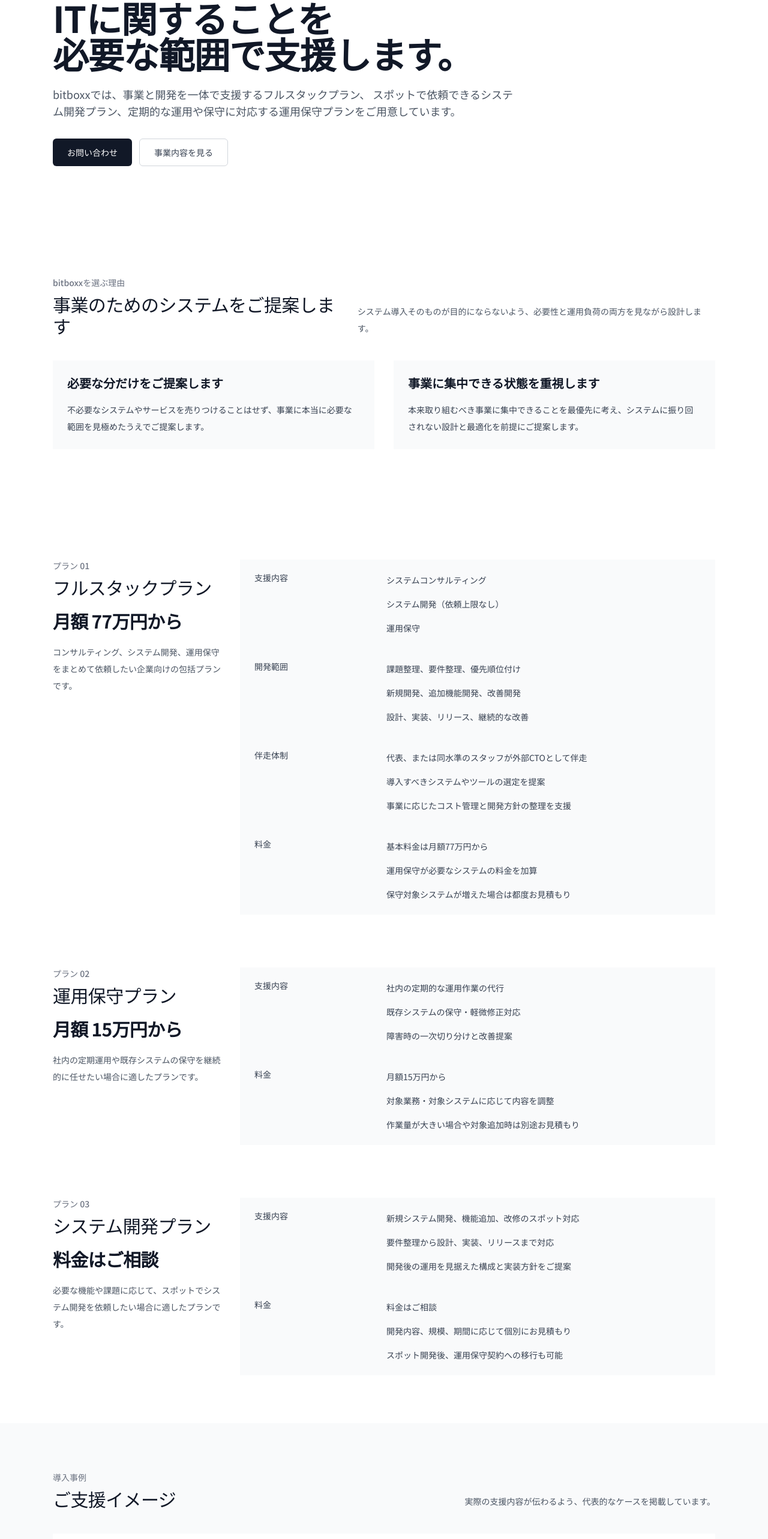
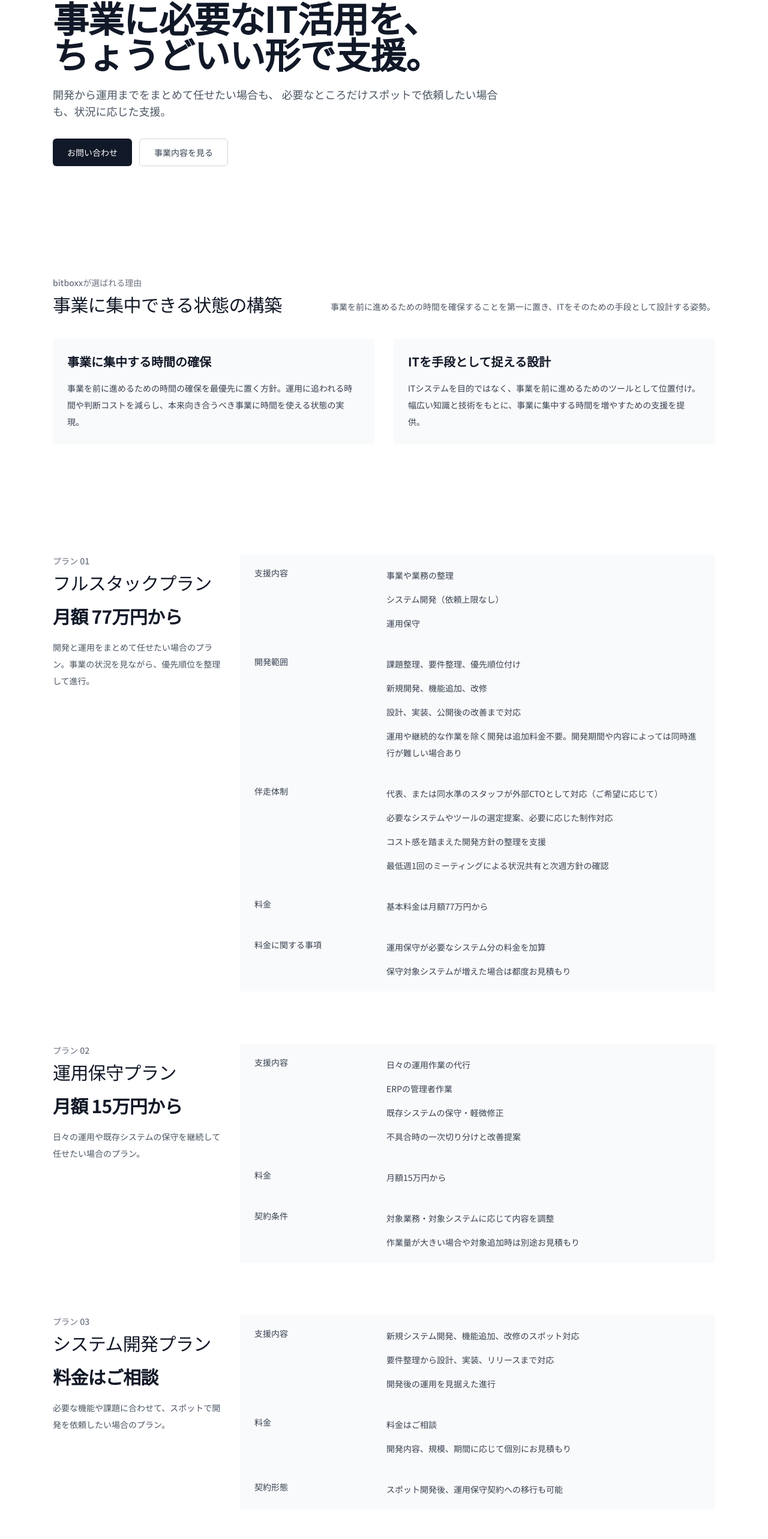
Before and after one commit to bitboxx-inc/bitboxx-hp, a SvelteKit app: page /plans in a window 1280 px wide. Shown: the part 194-2760 px from the top of the page at 60% size. Built offline with nearby package versions, Linux system fonts and the light colour scheme.

Commit message:
Refine plans page messaging

```diff
--- a/src/routes/plans/+page.svelte
+++ b/src/routes/plans/+page.svelte
@@ -10,67 +10,79 @@
   import { base } from '$app/paths';
 
   const fullStackOverview = [
-    'システムコンサルティング',
+    '事業や業務の整理',
     'システム開発（依頼上限なし）',
     '運用保守'
   ];
 
   const fullStackDetails = [
     '課題整理、要件整理、優先順位付け',
-    '新規開発、追加機能開発、改善開発',
-    '設計、実装、リリース、継続的な改善'
+    '新規開発、機能追加、改修',
+    '設計、実装、公開後の改善まで対応',
+    '運用や継続的な作業を除く開発は追加料金不要。開発期間や内容によっては同時進行が難しい場合あり'
   ];
 
   const executiveSupport = [
-    '代表、または同水準のスタッフが外部CTOとして伴走',
-    '導入すべきシステムやツールの選定を提案',
-    '事業に応じたコスト管理と開発方針の整理を支援'
+    '代表、または同水準のスタッフが外部CTOとして対応（ご希望に応じて）',
+    '必要なシステムやツールの選定提案、必要に応じた制作対応',
+    'コスト感を踏まえた開発方針の整理を支援',
+    '最低週1回のミーティングによる状況共有と次週方針の確認'
   ];
 
   const fullStackPricing = [
-    '基本料金は月額77万円から',
-    '運用保守が必要なシステムの料金を加算',
+    '基本料金は月額77万円から'
+  ];
+
+  const fullStackNotes = [
+    '運用保守が必要なシステム分の料金を加算',
     '保守対象システムが増えた場合は都度お見積もり'
   ];
 
   const operationSupportItems = [
-    '社内の定期的な運用作業の代行',
-    '既存システムの保守・軽微修正対応',
-    '障害時の一次切り分けと改善提案'
+    '日々の運用作業の代行',
+    'ERPの管理者作業',
+    '既存システムの保守・軽微修正',
+    '不具合時の一次切り分けと改善提案'
   ];
 
   const developmentPlanItems = [
     '新規システム開発、機能追加、改修のスポット対応',
     '要件整理から設計、実装、リリースまで対応',
-    '開発後の運用を見据えた構成と実装方針をご提案'
+    '開発後の運用を見据えた進行'
   ];
 
   const developmentPlanPricing = [
     '料金はご相談',
-    '開発内容、規模、期間に応じて個別にお見積もり',
+    '開発内容、規模、期間に応じて個別にお見積もり'
+  ];
+
+  const developmentPlanNotes = [
     'スポット開発後、運用保守契約への移行も可能'
   ];
 
   const operationSupportPricing = [
-    '月額15万円から',
+    '月額15万円から'
+  ];
+
+  const operationSupportNotes = [
     '対象業務・対象システムに応じて内容を調整',
     '作業量が大きい場合や対象追加時は別途お見積もり'
   ];
 
   const flow = [
-    'お問い合わせ後、30分程度のヒアリングを実施',
-    '対象システム、必要な支援範囲、運用体制を整理',
-    'お見積もりと進め方をご提示し、支援を開始'
+    'お問い合わせ後、30分程度のヒアリング',
+    '現状と課題、必要な支援範囲の整理',
+    '進め方とお見積もりの提示、支援開始'
   ];
 
   const reasons = [
     {
-      title: '必要な分だけをご提案します',
-      description: '不必要なシステムやサービスを売りつけることはせず、事業に本当に必要な範囲を見極めたうえでご提案します。'
+      title: '事業に集中する時間の確保',
+      description: '事業を前に進めるための時間の確保を最優先に置く方針。運用に追われる時間や判断コストを減らし、本来向き合うべき事業に時間を使える状態の実現。'
     },
     {
-      title: '事業に集中できる状態を重視します',
-      description: '本来取り組むべき事業に集中できることを最優先に考え、システムに振り回されない設計と最適化を前提にご提案します。'
+      title: 'ITを手段として捉える設計',
+      description: 'ITシステムを目的ではなく、事業を前に進めるためのツールとして位置付け。幅広い知識と技術をもとに、事業に集中する時間を増やすための支援を提供。'
     }
   ];
 </script>
@@ -89,13 +101,13 @@
 <section class="bg-white">
     <div class="max-w-6xl mx-auto px-6 pt-20 pb-16 md:pt-24 md:pb-20">
         <h1 class="plans-heading mt-4 text-4xl md:text-6xl font-bold tracking-tight text-gray-900">
-            ITに関することを
+            事業に必要なIT活用を、
             <br class="hidden sm:block"/>
-            必要な範囲で支援します。
+            ちょうどいい形で支援。
         </h1>
         <p class="mt-6 max-w-3xl text-base md:text-lg leading-8 text-gray-600">
-            bitboxxでは、事業と開発を一体で支援するフルスタックプラン、
-            スポットで依頼できるシステム開発プラン、定期的な運用や保守に対応する運用保守プランをご用意しています。
+            開発から運用までをまとめて任せたい場合も、
+            必要なところだけスポットで依頼したい場合も、状況に応じた支援。
         </p>
         <div class="mt-8 flex flex-wrap gap-3">
             <a href={`${base}/#contact-form`} class="inline-flex items-center justify-center rounded-md bg-gray-900 px-6 py-3 text-sm font-medium text-white transition hover:bg-gray-700">
@@ -113,11 +125,11 @@
         <div class="pt-6">
             <div class="flex flex-col gap-3 md:flex-row md:items-end md:justify-between">
                 <div>
-                    <p class="text-sm font-medium text-gray-500">bitboxxを選ぶ理由</p>
-                    <h2 class="plans-heading mt-2 text-3xl text-gray-900">事業のためのシステムをご提案します</h2>
+                    <p class="text-sm font-medium text-gray-500">bitboxxが選ばれる理由</p>
+                    <h2 class="plans-heading mt-2 text-3xl text-gray-900">事業に集中できる状態の構築</h2>
                 </div>
                 <p class="text-sm leading-7 text-gray-600">
-                    システム導入そのものが目的にならないよう、必要性と運用負荷の両方を見ながら設計します。
+                    事業を前に進めるための時間を確保することを第一に置き、ITをそのための手段として設計する姿勢。
                 </p>
             </div>
 
@@ -142,7 +154,7 @@
                     <h2 class="plans-heading mt-2 text-3xl text-gray-900">フルスタックプラン</h2>
                     <p class="mt-5 text-3xl font-bold tracking-tight text-gray-900">月額 77万円から</p>
                     <p class="mt-5 text-sm leading-7 text-gray-600">
-                        コンサルティング、システム開発、運用保守をまとめて依頼したい企業向けの包括プランです。
+                        開発と運用をまとめて任せたい場合のプラン。事業の状況を見ながら、優先順位を整理して進行。
                     </p>
                 </div>
 
@@ -190,6 +202,17 @@
                             </ul>
                         </div>
                     </div>
+
+                    <div class="grid md:grid-cols-[220px_1fr]">
+                        <div class="bg-gray-50 px-6 py-5 text-sm font-medium text-gray-700">料金に関する事項</div>
+                        <div class="px-6 py-5">
+                            <ul class="space-y-3 text-sm leading-7 text-gray-700">
+                                {#each fullStackNotes as item}
+                                    <li>{item}</li>
+                                {/each}
+                            </ul>
+                        </div>
+                    </div>
                 </div>
             </div>
         </div>
@@ -201,7 +224,7 @@
                     <h2 class="plans-heading mt-2 text-3xl text-gray-900">運用保守プラン</h2>
                     <p class="mt-5 text-3xl font-bold tracking-tight text-gray-900">月額 15万円から</p>
                     <p class="mt-5 text-sm leading-7 text-gray-600">
-                        社内の定期運用や既存システムの保守を継続的に任せたい場合に適したプランです。
+                        日々の運用や既存システムの保守を継続して任せたい場合のプラン。
                     </p>
                 </div>
 
@@ -227,6 +250,17 @@
                             </ul>
                         </div>
                     </div>
+
+                    <div class="grid md:grid-cols-[220px_1fr]">
+                        <div class="bg-gray-50 px-6 py-5 text-sm font-medium text-gray-700">契約条件</div>
+                        <div class="px-6 py-5">
+                            <ul class="space-y-3 text-sm leading-7 text-gray-700">
+                                {#each operationSupportNotes as item}
+                                    <li>{item}</li>
+                                {/each}
+                            </ul>
+                        </div>
+                    </div>
                 </div>
             </div>
         </div>
@@ -238,7 +272,7 @@
                     <h2 class="plans-heading mt-2 text-3xl text-gray-900">システム開発プラン</h2>
                     <p class="mt-5 text-3xl font-bold tracking-tight text-gray-900">料金はご相談</p>
                     <p class="mt-5 text-sm leading-7 text-gray-600">
-                        必要な機能や課題に応じて、スポットでシステム開発を依頼したい場合に適したプランです。
+                        必要な機能や課題に合わせて、スポットで開発を依頼したい場合のプラン。
                     </p>
                 </div>
 
@@ -264,6 +298,17 @@
                             </ul>
                         </div>
                     </div>
+
+                    <div class="grid md:grid-cols-[220px_1fr]">
+                        <div class="bg-gray-50 px-6 py-5 text-sm font-medium text-gray-700">契約形態</div>
+                        <div class="px-6 py-5">
+                            <ul class="space-y-3 text-sm leading-7 text-gray-700">
+                                {#each developmentPlanNotes as item}
+                                    <li>{item}</li>
+                                {/each}
+                            </ul>
+                        </div>
+                    </div>
                 </div>
             </div>
         </div>
@@ -275,10 +320,10 @@
         <div class="flex flex-col gap-3 md:flex-row md:items-end md:justify-between">
             <div>
                 <p class="text-sm font-medium text-gray-500">導入事例</p>
-                <h2 class="plans-heading mt-2 text-3xl text-gray-900">ご支援イメージ</h2>
+                <h2 class="plans-heading mt-2 text-3xl text-gray-900">導入実績</h2>
             </div>
             <p class="text-sm leading-7 text-gray-600">
-                実際の支援内容が伝わるよう、代表的なケースを掲載しています。
+                実際の関わり方が伝わる代表的なケース。
             </p>
         </div>
 
@@ -290,21 +335,21 @@
                 </div>
                 <div class="px-6 py-6">
                     <p class="text-sm leading-7 text-gray-700">
-                        HP制作、事業用システム開発、事業方針に関する相談までを一体で支援しています。
-                        事業フェーズに応じたシステム整備や開発方針の整理も含めて、継続的にサポートしています。
+                        HP制作、事業用システム開発、事業方針に関する相談までをまとめて支援しています。
+                        事業フェーズに応じたシステム整備や開発方針整理まで含む継続支援。
                     </p>
                     <dl class="mt-6 divide-y divide-gray-200">
                         <div class="grid gap-2 py-4 md:grid-cols-[180px_1fr]">
                             <dt class="text-sm font-medium text-gray-700">主な支援内容</dt>
-                            <dd class="text-sm leading-7 text-gray-600">HP制作、システム開発、事業方針相談を一括で支援</dd>
+                            <dd class="text-sm leading-7 text-gray-600">HP制作、システム開発、事業方針の相談をまとめて支援</dd>
                         </div>
                         <div class="grid gap-2 py-4 md:grid-cols-[180px_1fr]">
                             <dt class="text-sm font-medium text-gray-700">体制</dt>
-                            <dd class="text-sm leading-7 text-gray-600">システム選定や進行設計まで含めて伴走</dd>
+                            <dd class="text-sm leading-7 text-gray-600">システム選定や進め方の整理まで含めて伴走</dd>
                         </div>
                         <div class="grid gap-2 py-4 md:grid-cols-[180px_1fr]">
                             <dt class="text-sm font-medium text-gray-700">ご相談内容</dt>
-                            <dd class="text-sm leading-7 text-gray-600">システム選定、コスト管理、今後の投資判断まで提案</dd>
+                            <dd class="text-sm leading-7 text-gray-600">システム選定、コスト管理、今後の投資判断をご提案</dd>
                         </div>
                     </dl>
                 </div>
@@ -317,17 +362,17 @@
                 </div>
                 <div class="px-6 py-6">
                     <p class="text-sm leading-7 text-gray-700">
-                        HPの運用保守や社内アカウント管理などの日常的な運用業務を継続して支援しています。
-                        あわせて、社内ツールの整備やコラム作成などのスポット対応も行っています。
+                        HPの運用保守や社内アカウント管理など、日常的な運用業務を継続して支援しています。
+                        あわせて、社内ツール整備やコラム作成など、必要なタイミングでのスポット対応。
                     </p>
                     <dl class="mt-6 divide-y divide-gray-200">
                         <div class="grid gap-2 py-4 md:grid-cols-[180px_1fr]">
                             <dt class="text-sm font-medium text-gray-700">主な支援内容</dt>
-                            <dd class="text-sm leading-7 text-gray-600">HPの更新、運用保守、軽微な改善対応を継続支援</dd>
+                            <dd class="text-sm leading-7 text-gray-600">HPの更新、運用保守、軽微な改善を継続支援</dd>
                         </div>
                         <div class="grid gap-2 py-4 md:grid-cols-[180px_1fr]">
                             <dt class="text-sm font-medium text-gray-700">定期運用</dt>
-                            <dd class="text-sm leading-7 text-gray-600">社内アカウント管理などの定期運用作業を支援</dd>
+                            <dd class="text-sm leading-7 text-gray-600">社内アカウント管理などの定期的な運用作業を支援</dd>
                         </div>
                         <div class="grid gap-2 py-4 md:grid-cols-[180px_1fr]">
                             <dt class="text-sm font-medium text-gray-700">スポット対応</dt>
@@ -360,8 +405,8 @@
                 <p class="text-sm font-medium text-gray-500">ご相談</p>
                 <h2 class="plans-heading mt-2 text-2xl text-gray-900">個別のご提案も可能です</h2>
                 <p class="mt-5 text-sm leading-7 text-gray-600">
-                    新規開発だけでなく、既存システムの運用切り替えや移行についても対応可能です。
-                    現在の運用状況や課題を含めて、お気軽にご相談ください。
+                    新規開発だけでなく、既存システムの運用切り替えや移行も対応範囲。
+                    現在の状況や困りごとの整理段階から相談可能。
                 </p>
                 <a href={`${base}/#contact-form`} class="mt-8 inline-flex items-center justify-center rounded-md bg-gray-900 px-5 py-3 text-sm font-medium text-white transition hover:bg-gray-700">
                     相談する
```
